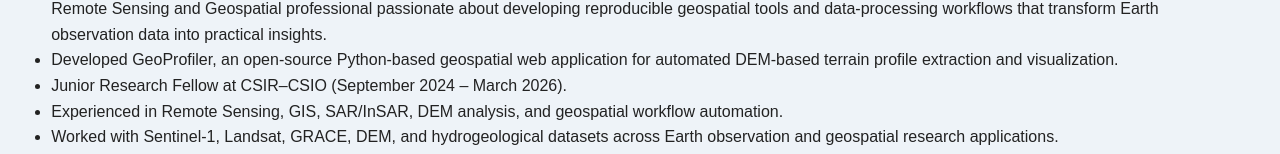
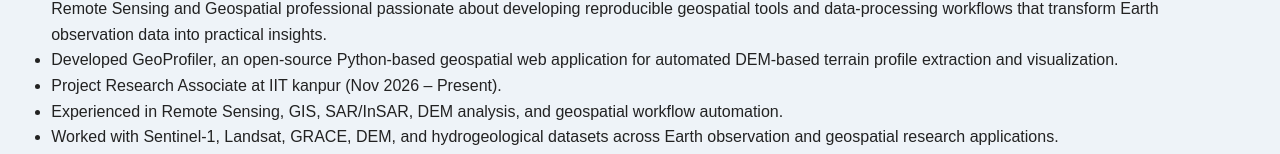
Before and after one commit to chandnivermageo/chandnivermageo.github.io, a plain HTML site: page index.html in a window 1280 px wide. Shown: the part 743-897 px from the top of the page. Drawn offline with Linux system fonts and the light colour scheme.

Commit message:
Update home page

```diff
--- a/index.html
+++ b/index.html
@@ -378,7 +378,7 @@ Developed GeoProfiler, an open-source Python-based geospatial web application fo
 </li>
 
 <li>
-Junior Research Fellow at CSIR–CSIO (September 2024 – March 2026).
+Project Research Associate at IIT kanpur (Nov 2026 – Present).
 </li>
 
 <li>
```
